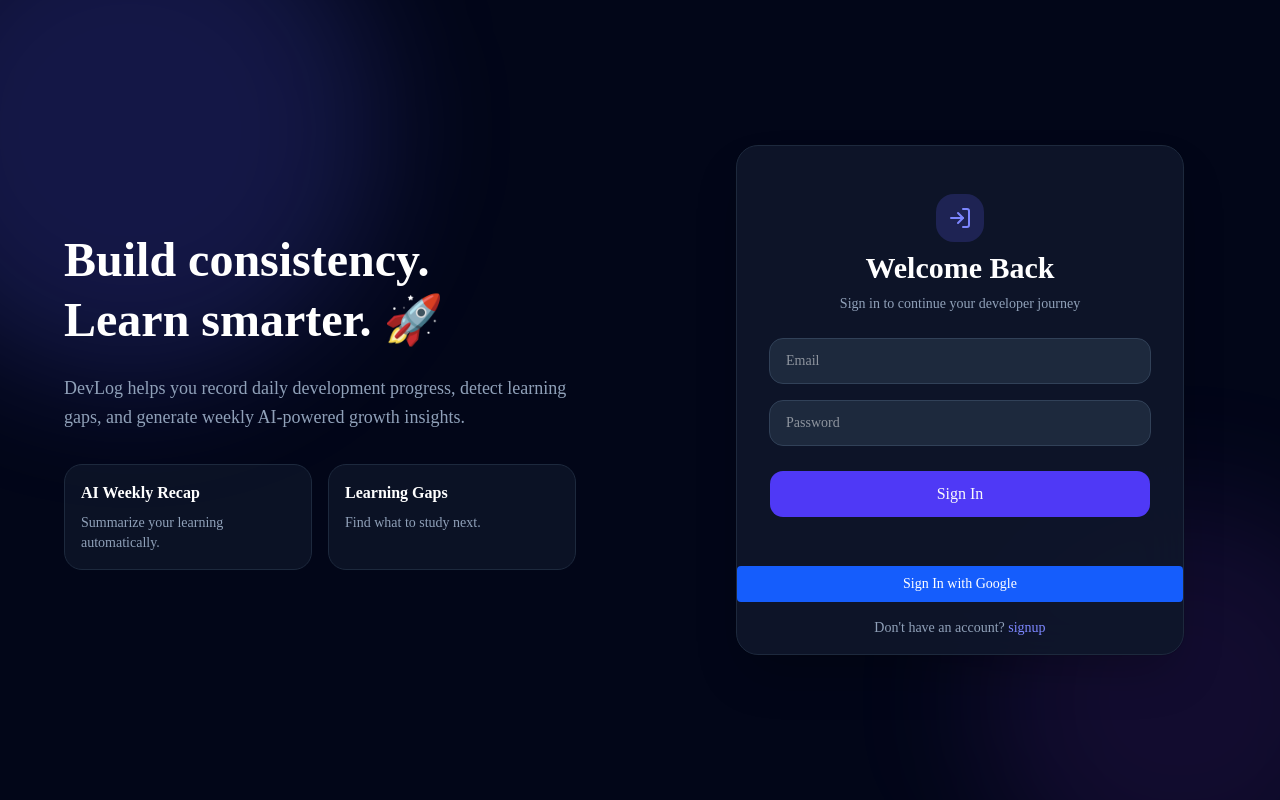
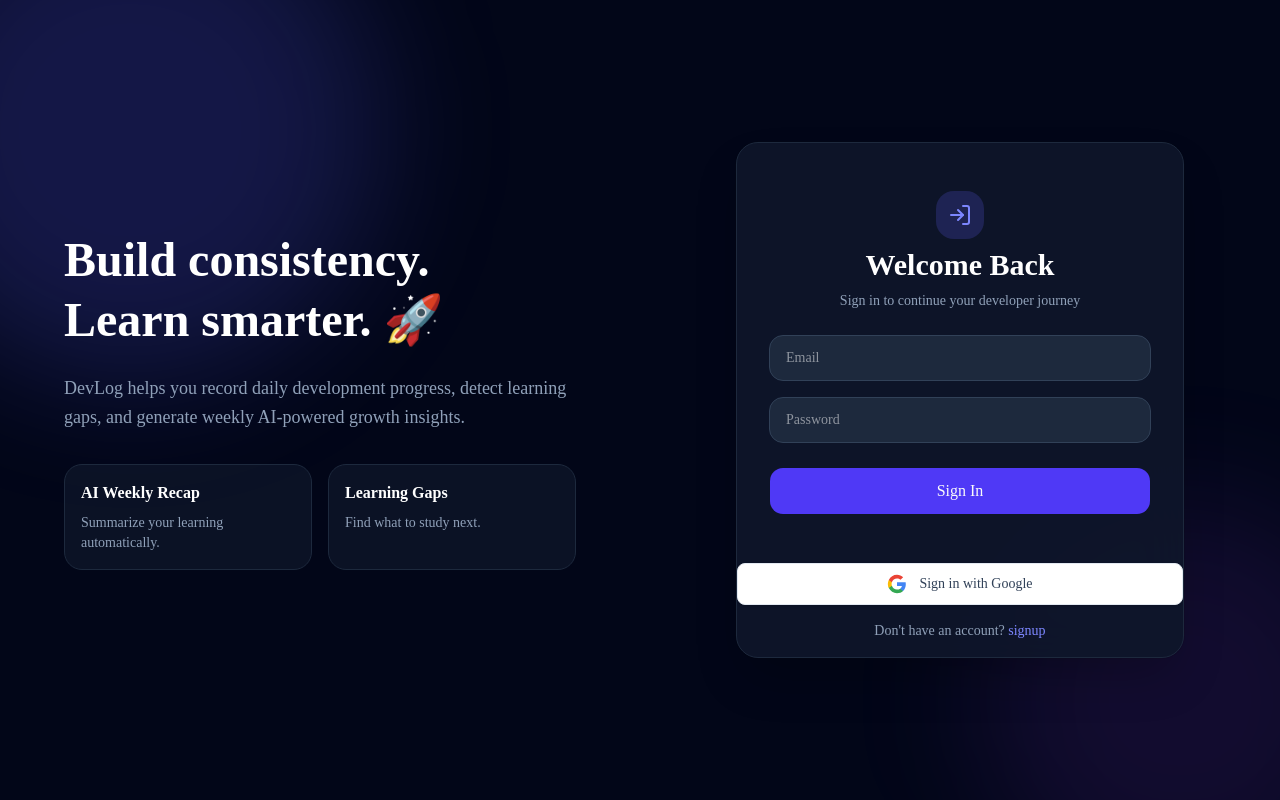
Before and after one commit to Harshit-087/Devlog, a Next.js app in the folder client/: page /signin in a window 1280 px wide. Built offline with nearby package versions, Linux system fonts and the light colour scheme; no server answers.

Commit message:
fix(auth): the redirect conflict from server-side

```diff
--- a/client/app/api/auth/google-signin/route.ts
+++ b/client/app/api/auth/google-signin/route.ts
@@ -12,8 +12,8 @@ export async function POST(request: Request) {
 
     response.cookies.set("token", data.token, {
       httpOnly: true,
-      secure: process.env.NODE_ENV === "production",
-      sameSite: "lax",
+      secure: true,
+      sameSite: "none",
       path: "/",
       maxAge: 60 * 60 * 24 * 7,
     })
--- a/client/app/api/auth/signin/route.ts
+++ b/client/app/api/auth/signin/route.ts
@@ -13,7 +13,7 @@ export async function POST(request: Request) {
     response.cookies.set("token", data.token, {
       httpOnly: true,
       secure: true,
-      sameSite: "lax",
+      sameSite: "none",
       path: "/",
       maxAge: 60 * 60 * 24 * 7,
     })
--- a/client/app/api/auth/signout/route.ts
+++ b/client/app/api/auth/signout/route.ts
@@ -7,5 +7,6 @@ export async function POST(request: Request) {
 
   const response = NextResponse.json({ message: "user signed out" })
   response.cookies.delete("token")
+  response.cookies.delete("next-auth.session-token")
   return response
 }
--- a/client/app/api/userQuery.ts
+++ b/client/app/api/userQuery.ts
@@ -15,6 +15,7 @@ export const userQuery={
     return await axios.post(`/api/auth/signout`)
   },
   googleSignin:async(payload:{name:string,email:string})=>{
+
     return await axios.post(`/api/auth/google-signin`,payload)
   }
 
--- a/client/app/page.tsx
+++ b/client/app/page.tsx
@@ -18,7 +18,7 @@ import { useSession, signOut } from "next-auth/react";
 export default function Home() {
   const [active, setActive] = useState("dashboard");
   const [open, setOpen] = useState<boolean>(false);
-  const { isLogged } = useSelector((state: { user: initialState }) => state.user)
+  const { isLogged,name } = useSelector((state: { user: initialState }) => state.user)
   const { data: session, status } = useSession()
 
   const dispatch = useDispatch()
@@ -29,6 +29,7 @@ export default function Home() {
     },
     onSuccess: (res) => {
       console.log("signout user", res.data.message)
+      window.location.reload()
       if (status === "authenticated") {
         signOut({ redirect: false })
       }
@@ -51,7 +52,7 @@ export default function Home() {
           <div className="flex items-center justify-between">
             <div className="flex-1">
               <h1 className="text-3xl font-bold bg-gradient-to-r from-indigo-400 to-violet-400 bg-clip-text text-transparent">
-                Welcome back 👋
+                Welcome back, {name}
               </h1>
               <p className="text-sm text-slate-400 mt-1">
                 Track learning, review progress, and improve daily.
@@ -98,6 +99,7 @@ export default function Home() {
                           className="w-full flex items-center gap-3 px-4 py-3 hover:bg-slate-800 transition text-left"
                           onClick={() => {
                             signOutMutation.mutate()
+
                             console.log("logout");
                           }}
                         >
--- a/client/app/signin/page.tsx
+++ b/client/app/signin/page.tsx
@@ -13,6 +13,7 @@ import Link from "next/link";
 import {useRouter}from "next/navigation"
 import {signIn,useSession}from "next-auth/react"
 import type{RootState} from "../../store/store"
+import GoogleSigninButton from "@/components/ui/google-button";
 
 export default function SigninCard() {
  // adding status
@@ -63,13 +64,7 @@ export default function SigninCard() {
     const googleSigninLoading = googleSigninMutation.status === "pending"
 
     useEffect(() => {
-      if (isLogged) {
-            router.refresh();
-        router.push("/");
-        return;
-      }
-
-      if (
+       if (
         status === "authenticated" &&
         session?.user?.email &&
         session?.user?.name &&
@@ -81,8 +76,26 @@ export default function SigninCard() {
           name: session.user.name,
           email: session.user.email,
         })
+        return;
       }
+
+  if (isLogged) {
+    router.refresh();
+    router.push("/");
+    return;
+  }
+
+
     }, [session, status, isLogged, googleSyncPending, googleSigninLoading, router])
+
+   // google signin click
+    const handleGoogleSignin = async()=>{
+      const result = await signIn("google",{ callbackUrl: "/signin" })
+      console.log(result); // { error, status, ok, url }
+     if (result?.error) {
+  console.error("Google signin failed:", result.error);
+   }
+   }
 
     const handleSubmit = (e:React.FormEvent<HTMLFormElement>)=>{
         e.preventDefault();
@@ -152,12 +165,7 @@ export default function SigninCard() {
           )}
            </form>
 
-           <button
-      onClick={() => signIn("google", { redirect: false })}  //Prevents NextAuth from hijacking the page cycle
-      className="px-4 py-2 bg-blue-600 text-white rounded hover:bg-blue-700 transition"
-    >
-      Sign In with Google
-    </button>
+         <GoogleSigninButton submit={()=>handleGoogleSignin()}/>
 
            <p className="text-center text-sm text-slate-400">
         Don't have an account?{" "}
--- /dev/null
+++ b/client/components/ui/google-button.tsx
@@ -0,0 +1,30 @@
+export default function GoogleSigninButton({submit}:{submit:()=>void}){
+    return(
+         <button
+  onClick={submit}
+  className="group relative flex w-full items-center justify-center gap-3 rounded-md border border-slate-200 bg-white px-4 py-2.5 text-sm font-medium text-slate-700 transition-all duration-200 hover:bg-slate-50 hover:border-slate-300 focus:outline-none focus:ring-2 focus:ring-blue-500 focus:ring-offset-2 shadow-sm"
+>
+  {/* Official Google "G" Icon */}
+  <svg className="h-5 w-5" viewBox="0 0 24 24">
+    <path
+      fill="#4285F4"
+      d="M22.56 12.25c0-.78-.07-1.53-.2-2.25H12v4.26h5.92c-.26 1.37-1.04 2.53-2.21 3.31v2.77h3.57c2.08-1.92 3.28-4.74 3.28-8.09z"
+    />
+    <path
+      fill="#34A853"
+      d="M12 23c2.97 0 5.46-.98 7.28-2.66l-3.57-2.77c-.98.66-2.23 1.06-3.71 1.06-2.86 0-5.29-1.93-6.16-4.53H2.18v2.84C3.99 20.53 7.7 23 12 23z"
+    />
+    <path
+      fill="#FBBC05"
+      d="M5.84 14.09c-.22-.66-.35-1.36-.35-2.09s.13-1.43.35-2.09V7.06H2.18C1.43 8.55 1 10.22 1 12s.43 3.45 1.18 4.94l2.85-2.22.81-.63z"
+    />
+    <path
+      fill="#EA4335"
+      d="M12 5.38c1.62 0 3.06.56 4.21 1.64l3.15-3.15C17.45 2.09 14.97 1 12 1 7.7 1 3.99 3.47 2.18 7.06l3.66 2.84c.87-2.6 3.3-4.52 6.16-4.52z"
+    />
+  </svg>
+
+  <span>Sign in with Google</span>
+</button>
+    )
+}
```
Also changed, not shown: 1 other file (tests, documents, lock files or other folders).
